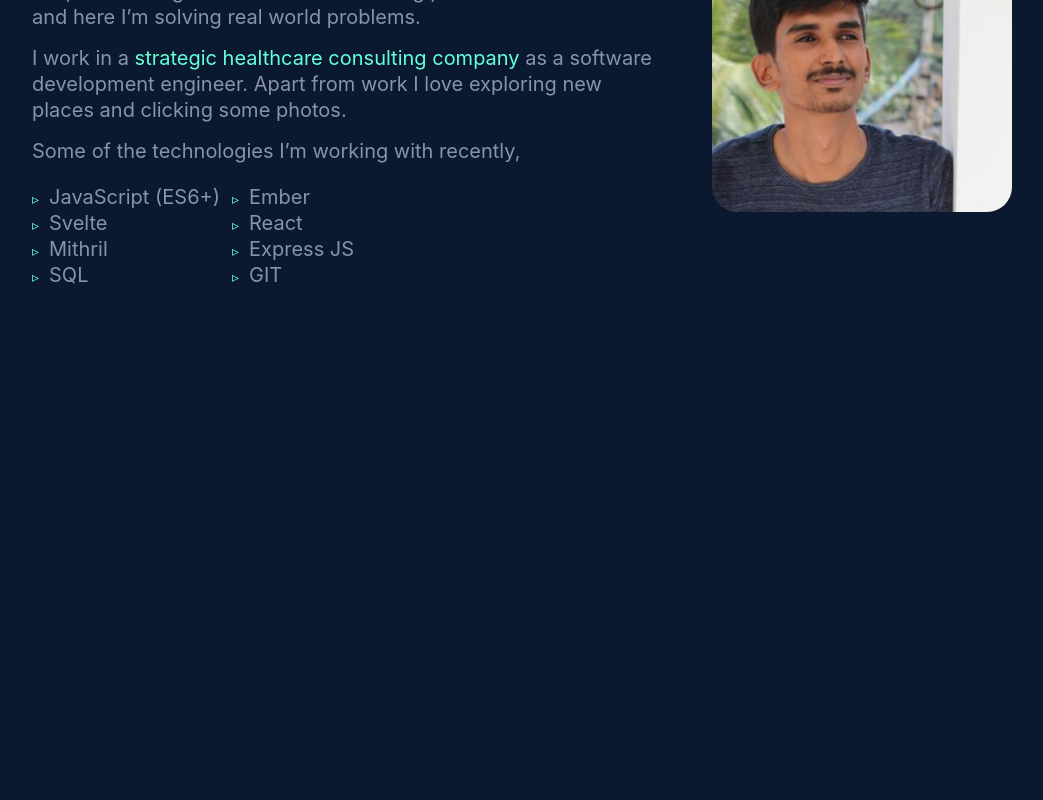
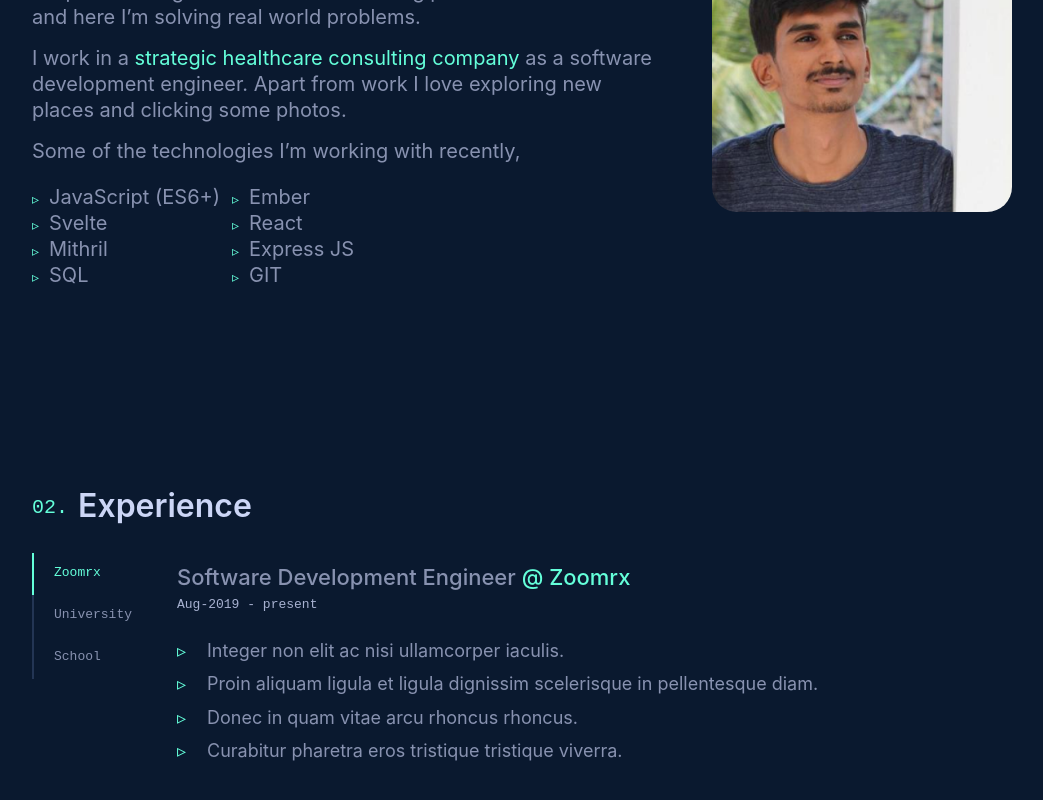
Before and after one commit to kishore-rajendran/kishore-rajendran.github.io, a React (Create React App) app: page / in a window 1280 px wide. Shown: the part 1065-1865 px from the top of the page, without its empty margins (118-1161 px from the left). Before the commit the page ends 1453 px from the top, so only its background shows below. Built offline with nearby package versions, Linux system fonts and the light colour scheme.

Commit message:
experience section (without info)

```diff
--- a/src/components/portfolio/Portfolio.js
+++ b/src/components/portfolio/Portfolio.js
@@ -2,11 +2,13 @@ import React from 'react';
 import Navigation from './navigation/Navigation';
 import Landing from './landing/Landing';
 import About from './about/About';
+import Experience from './experience/Experience';
 import './style.scss';
 
 function Portfolio () {
     let sectionHeaders = [
         { name: "About", slug: About },
+        { name: "Experience", slug: Experience },
     ];
     return (
         <div>
@@ -14,7 +16,7 @@ function Portfolio () {
             <div className="page-content">
                 <Landing />
                 {sectionHeaders.map(header =>
-                    <div className="section" id={header.name}>
+                    <div className="section" id={header.name} key={header.name}>
                         <h2 className="section__header section__header--numbered">
                             {header.name}
                         </h2>
--- /dev/null
+++ b/src/components/portfolio/experience/Experience.js
@@ -0,0 +1,97 @@
+import React, { useState } from 'react';
+import './style.scss';
+
+function Experience () {
+    const [activeTab, setActiveTab] = useState(0);
+    const experience = [
+        {
+            tabName: 'Zoomrx',
+            company: 'Zoomrx',
+            range: 'Aug-2019 - present',
+            role: 'Software Development Engineer',
+            link: 'https://www.zoomrx.com',
+            statements: [
+                'Integer non elit ac nisi ullamcorper iaculis.',
+                'Proin aliquam ligula et ligula dignissim scelerisque in pellentesque diam.',
+                'Donec in quam vitae arcu rhoncus rhoncus.',
+                'Curabitur pharetra eros tristique tristique viverra.'
+            ]
+        }, {
+            tabName: 'University',
+            company: 'Kumaraguru college of technology',
+            range: 'Aug-2016 - May-2020',
+            role: 'Student',
+            link: 'https://www.kct.ac.in/',
+            statements: [
+                'Integer non elit ac nisi ullamcorper iaculis.',
+                'Proin aliquam ligula et ligula dignissim scelerisque in pellentesque diam.',
+                'Donec in quam vitae arcu rhoncus rhoncus.',
+                'Curabitur pharetra eros tristique tristique viverra.'
+            ]
+        }, {
+            tabName: 'School',
+            company: 'National Model',
+            range: 'Apr-2014 - Apr-2016',
+            role: 'Student',
+            link: 'http://nationalmodel.in',
+            statements: [
+                'Integer non elit ac nisi ullamcorper iaculis.',
+                'Proin aliquam ligula et ligula dignissim scelerisque in pellentesque diam.',
+                'Donec in quam vitae arcu rhoncus rhoncus.',
+                'Curabitur pharetra eros tristique tristique viverra.'
+            ]
+        }
+    ];
+    return (
+        <div className="experience-section">
+            <div className="experience-section__tab-container">
+                {experience.map((entity, key) => (
+                    <div
+                        className={
+                            "experience-section__tab "
+                            + (key === activeTab
+                                ? "experience-section__tab--active"
+                                : ""
+                            )
+                        }
+                        key={key}
+                        onClick={() => setActiveTab(key)}
+                    >
+                        {entity.tabName}
+                    </div>
+                ))}
+            </div>
+            <div className="experience-section__content-container">
+                {experience.map((entity, key) => (
+                    <div
+                        className="experience-section__content"
+                        key={key}
+                        hidden={key !== activeTab}
+                    >
+                        <h3 className="experience-section__company-container">
+                            {entity.role}
+                            <span className="experience-section__company">
+                                &nbsp;@&nbsp;
+                                <a href={entity.link} className="experience-section__company--link">
+                                    {entity.company}
+                                </a>
+                            </span>
+                        </h3>
+                        <div className="experience-section__range">
+                            {entity.range}
+                        </div>
+                        <div>
+                            <ul className="experience-section__statement-container">
+                                {entity.statements.map((statement, key) => (
+                                    <li key={key} className="experience-section__statement">{statement}</li>
+                                ))}
+                            </ul>
+                        </div>
+                    </div>
+                ))}
+            </div>
+        </div>
+    );
+}
+
+export default Experience;
--- /dev/null
+++ b/src/components/portfolio/experience/style.scss
@@ -0,0 +1,109 @@
+@import "../../../config/variables";
+
+.experience-section {
+    display: flex;
+
+    &__tab-container {
+        display: flex;
+        flex-direction: column;
+    }
+    &__tab {
+        display: flex;
+        align-items: center;
+        height: $tab-height;
+        padding: 0px 20px 2px;
+        border-left: 2px solid $lightest-navy;
+        font-family: $font-mono;
+        font-size: $fz-xs;
+        cursor: pointer;
+        transition: $transition;
+
+        &:hover {
+            background-color: $light-navy;
+            color: $green;
+        }
+        &--active {
+            color: $green;
+            border-left: 2px solid $green;
+        }
+    }
+    &__content-container {
+        margin-left: 20px;
+    }
+    &__content {
+        padding: 10px 5px;
+    }
+    &__company-container {
+        font-size: $fz-xxl;
+        font-weight: 500;
+    }
+    &__company {
+        color: $green;
+        text-decoration: none;
+
+        &--link {
+            color: $green;
+        }
+    }
+    &__range {
+        margin: 5px 0 25px;
+        font-family: $font-mono;
+        font-size: $fz-xs;
+        color: $light-slate;
+    }
+    &__statement-container {
+        font-size: $fz-lg;
+    }
+    &__statement {
+        position: relative;
+        padding-left: 30px;
+        margin-bottom: 10px;
+        list-style: none;
+
+        &::before {
+            content: "▹";
+            position: absolute;
+            left: 0px;
+            color: $green;
+        }
+    }
+}
+
+@media (max-width: 600px) {
+    .experience-section {
+        flex-direction: column;
+
+        &__tab-container {
+            flex-direction: row;
+        }
+        &__content-container {
+            margin-left: 0;
+        }
+        &__tab-container {
+            overflow-x: auto;
+            width: calc(100% + 100px);
+            padding-left: 50px;
+            margin-left: -50px;
+            margin-bottom: 30px;
+        }
+        &__tab {
+            justify-content: center;
+            width: $tab-width;
+            padding: 0px 15px;
+            border-left: 0px;
+            border-bottom: 2px solid $lightest-navy;
+
+            &--active {
+                border-bottom: 2px solid $green;
+            }
+        }
+    }
+}
+
+@media (max-width: 480px) {
+    .experience-section__tab-container {
+        width: calc(100% + 50px);
+        padding-left: 25px;
+        margin-left: -25px;
+    }
+}
```
